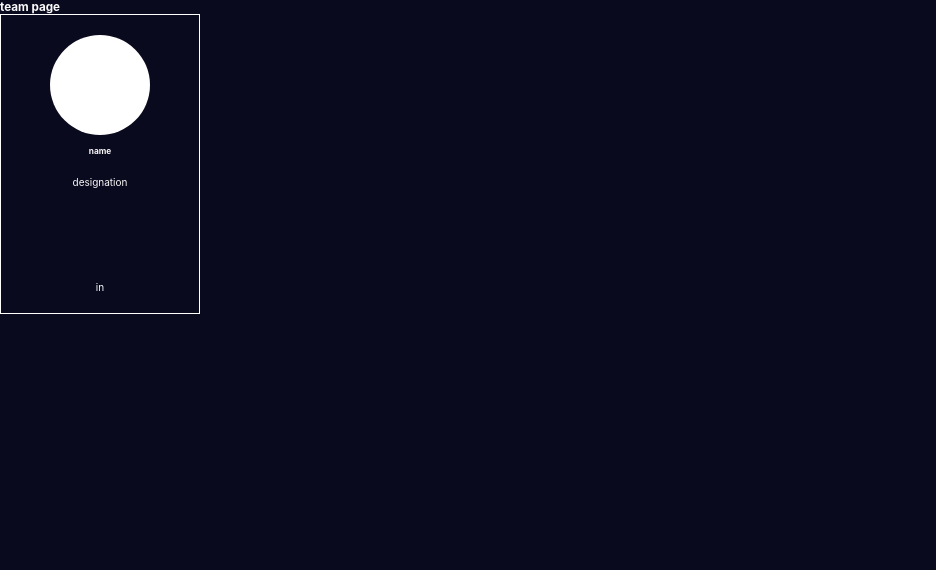
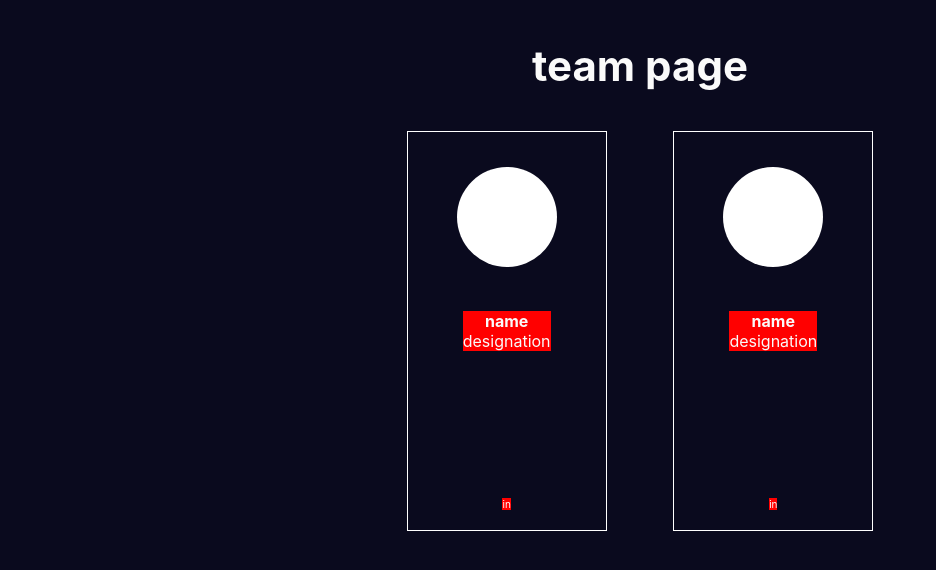
Before and after one commit to mritunjaysaha/project-1, a Next.js app: page / in a window 1280 px wide. Shown: the top 570 px of the page, without its empty margins (0-936 px from the left). Built offline with nearby package versions, Linux system fonts and the light colour scheme.

Commit message:
updated team page cards

```diff
--- a/src/body.jsx
+++ b/src/body.jsx
@@ -76,9 +76,10 @@ export function Body() {
             </section> */}
 
             {/* Team page */}
-            <section>
+            <section className={styles.teamPageSection}>
                 <h3>team page</h3>
                 <ul>
+                    <TeamPageCards />
                     <TeamPageCards />
                 </ul>
             </section>
--- a/src/teamPageCards.jsx
+++ b/src/teamPageCards.jsx
@@ -4,8 +4,10 @@ export function TeamPageCards() {
     return (
         <li className={styles.teamPageCards}>
             <div className={styles.placeholder}></div>
-            <h5>name</h5>
-            <p>designation</p>
+            <div className={styles.nameDesignation}>
+                <h3>name</h3>
+                <p>designation</p>
+            </div>
             <a href="">in</a>
         </li>
     );
--- a/styles/body.module.scss
+++ b/styles/body.module.scss
@@ -124,3 +124,20 @@
         }
     }
 }
+
+.teamPageSection {
+    display: flex;
+    flex-direction: column;
+    align-items: center;
+
+    h3 {
+        font-size: $fs-desktop-large;
+        padding: 4rem;
+    }
+    ul {
+        width: 60rem;
+        display: flex;
+        align-items: center;
+        justify-content: space-evenly;
+    }
+}
--- a/styles/teamPageCards.module.scss
+++ b/styles/teamPageCards.module.scss
@@ -1,47 +1,58 @@
+@import "./utils.scss";
+
 .teamPageCards {
-    height: 30rem;
-    aspect-ratio: 2/3;
+    height: 40rem;
+    aspect-ratio: 1/2;
 
     border: 1px solid white;
 
     display: grid;
     grid-template-columns: 1fr;
-    grid-template-rows: 3fr 1fr 1fr 3fr;
+    grid-template-rows: 3fr 1fr 3fr;
     gap: 0px 0px;
     grid-template-areas:
         "picture"
         "name"
-        "designation"
         "linkedin";
 
-    padding: 2rem;
+    text-align: center;
 
     .placeholder {
         grid-area: picture;
     }
 
-    h5 {
+    .nameDesignation {
         grid-area: name;
-    }
+        background-color: red;
+        display: flex;
+        flex-direction: column;
+        padding: 0;
 
-    p {
-        grid-area: designation;
+        h3 {
+            font-size: $fs-small;
+            font-weight: $fw-bold;
+            margin: 0;
+            padding: 0;
+        }
+
+        p {
+            font-size: $fs-small;
+            font-weight: $fw-regular;
+        }
     }
 
     .placeholder,
-    h5,
-    p,
+    .nameDesignation,
     a {
         place-self: center;
     }
 
     a {
         grid-area: linkedin;
-        height: 100%;
-        width: 100%;
-        display: flex;
-        align-items: flex-end;
-        justify-content: center;
+        align-self: end;
+        place-self: end center;
+        background: red;
+        margin-bottom: 2rem;
     }
 }
 
```
